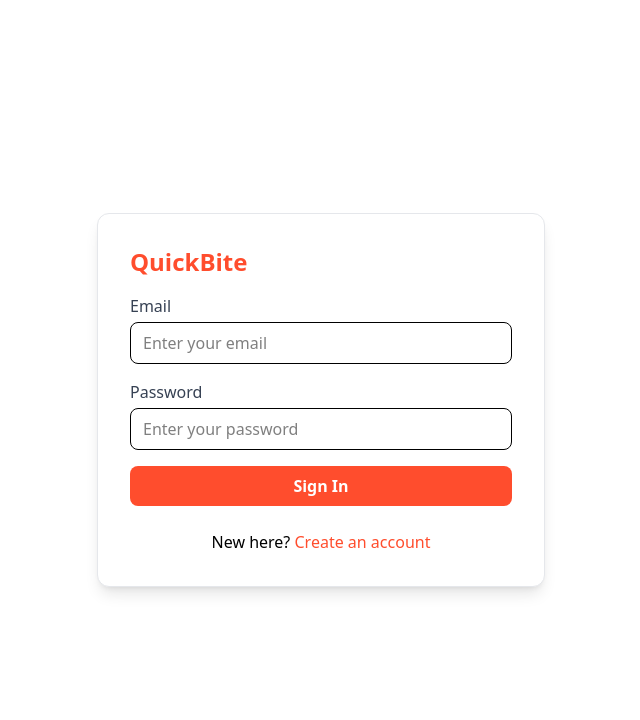
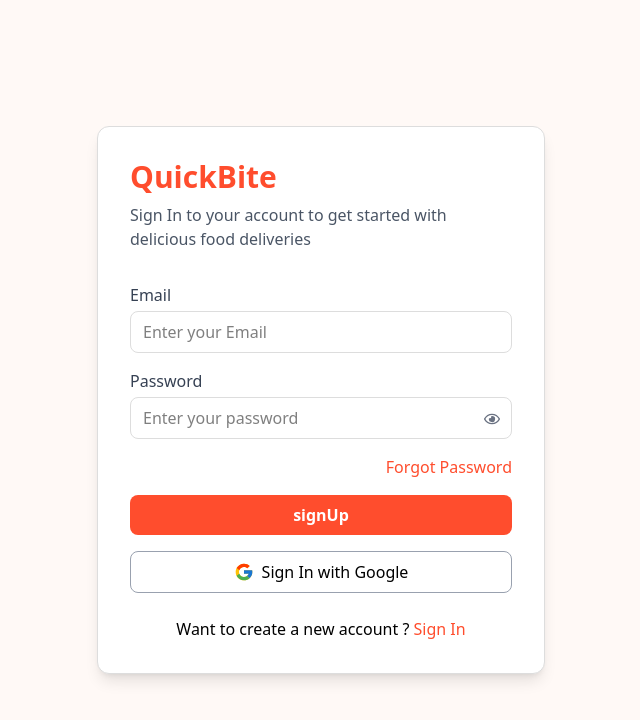
Before and after one commit to SaurabhTomer/QuickBite, a React (Vite) app in the folder frontend/: page /signin in a window 1280 px wide. Shown: the top 720 px of the page, without its empty margins (319-959 px from the left). Built offline with nearby package versions, Linux system fonts and the light colour scheme.

Commit message:
feat: Enhance SignIn component with password visibility toggle and Google sign-in option

```diff
--- a/frontend/src/pages/SignIn.jsx
+++ b/frontend/src/pages/SignIn.jsx
@@ -1,84 +1,140 @@
-import React, { useState } from 'react'
-import axios from 'axios'
-import { serverUrl } from '../config.js'
-import { useNavigate } from 'react-router-dom'
+import React from "react";
+import { useState } from "react";
+import { FaRegEye } from "react-icons/fa";
+import { FaRegEyeSlash } from "react-icons/fa";
+import { FcGoogle } from "react-icons/fc";
+import { useNavigate } from "react-router-dom";
+import axios from "axios";
+import { serverUrl } from "../config.js";
 
-const SignIn = () => {
-  const navigate = useNavigate()
-  const [email, setEmail] = useState('')
-  const [password, setPassword] = useState('')
-  const [loading, setLoading] = useState(false)
-  const [error, setError] = useState('')
+function SignIn() {
+  const primaryColor = "#ff4d2d";
+  const hoverColor = "#e64323";
+  const bgColor = "#fff9f6";
+  const borderColor = "#ddd";
+
+  const [showPassword, setShowPassword] = useState(false);
+
+  const navigate = useNavigate();
+
+  const [email, setEmail] = useState("");
+  const [password, setPassword] = useState("");
 
   const handleSignIn = async () => {
-    setError('')
-    setLoading(true)
     try {
-      const res = await axios.post(
+      const result = await axios.post(
         `${serverUrl}/api/auth/signin`,
-        { email, password },
+        {
+          email,
+          password,
+        },
         { withCredentials: true }
-      )
-      console.log('Sign in success:', res.data)
-      // Navigate to a protected/home page if you have one
-      navigate('/signup')
-    } catch (err) {
-      console.error('Sign in error:', err?.response?.data || err.message)
-      setError(
-        typeof err?.response?.data === 'string'
-          ? err.response.data
-          : err?.response?.data?.message || 'Failed to sign in'
-      )
-    } finally {
-      setLoading(false)
+      );
+      console.log(result);
+    } catch (error) {
+      console.log(error);
     }
-  }
+  };
 
   return (
-    <div className="min-h-screen w-full flex items-center justify-center p-4">
-      <div className="bg-white rounded-xl shadow-lg w-full max-w-md p-8 border border-gray-200">
-        <h1 className="text-2xl font-bold mb-4 text-[#ff4d2d]">QuickBite</h1>
+    <div
+      className="min-h-screen w-full flex items-center justify-center p-4"
+      style={{ backgroundColor: bgColor }}
+    >
+      <div
+        className={`bg-white rounded-xl shadow-lg w-full max-w-md p-8 border-[1px] `}
+        style={{
+          border: `1px solid ${borderColor}`,
+        }}
+      >
+        <h1
+          className={`text-3xl font-bold mb-2 `}
+          style={{ color: primaryColor }}
+        >
+          QuickBite
+        </h1>
+        <p className="text-gray-600 mb-8">
+          {" "}
+          Sign In to your account to get started with delicious food deliveries
+        </p>
+
+        {/* email */}
 
         <div className="mb-4">
-          <label className="block text-gray-700 font-medium mb-1">Email</label>
+          <label
+            htmlFor="email"
+            className="block text-gray-700 font-medium mb-1"
+          >
+            Email
+          </label>
           <input
             type="email"
-            className="w-full border rounded-lg px-3 py-2 focus:outline-none"
-            placeholder="Enter your email"
+            className="w-full border rounded-lg px-3 py-2 focus:outline-none "
+            placeholder="Enter your Email"
+            style={{ border: `1px solid ${borderColor}` }}
+            onChange={(e) => setEmail(e.target.value)}
             value={email}
-            onChange={(e) => setEmail(e.target.value)}
           />
         </div>
 
+        {/* password*/}
+
         <div className="mb-4">
-          <label className="block text-gray-700 font-medium mb-1">Password</label>
-          <input
-            type="password"
-            className="w-full border rounded-lg px-3 py-2 focus:outline-none"
-            placeholder="Enter your password"
-            value={password}
-            onChange={(e) => setPassword(e.target.value)}
-          />
+          <label
+            htmlFor="password"
+            className="block text-gray-700 font-medium mb-1"
+          >
+            Password
+          </label>
+          <div className="relative">
+            <input
+              type={`${showPassword ? "text" : "password"}`}
+              className="w-full border rounded-lg px-3 py-2 focus:outline-none pr-10"
+              placeholder="Enter your password"
+              style={{ border: `1px solid ${borderColor}` }}
+              onChange={(e) => setPassword(e.target.value)}
+              value={password}
+            />
+
+            <button
+              className="absolute right-3 cursor-pointer top-[14px] text-gray-500"
+              onClick={() => setShowPassword((prev) => !prev)}
+            >
+              {!showPassword ? <FaRegEye /> : <FaRegEyeSlash />}
+            </button>
+          </div>
         </div>
 
-        {error && (
-          <p className="text-red-500 text-sm mb-3">{error}</p>
-        )}
+        <div className="text-right mb-4 text-[#ff4d2d] "
+        onClick={() => navigate('forgot-password')}>
+          Forgot Password
+        </div>
 
         <button
-          className="w-full font-semibold py-2 rounded-lg transition duration-200 bg-[#ff4d2d] text-white hover:bg-[#e64323] cursor-pointer disabled:opacity-60"
+          className={`w-full font-semibold py-2 rounded-lg transition duration-200 bg-[#ff4d2d] text-white hover:bg-[#e64323] cursor-pointer`}
           onClick={handleSignIn}
-          disabled={loading}
         >
-          {loading ? 'Signing in...' : 'Sign In'}
+          signUp
         </button>
+        {/* {err && <p className="text-red-500 text-center my-[10px]">*{err}</p>} */}
 
-        <p className="text-center mt-6 cursor-pointer" onClick={() => navigate('/signup')}>
-          New here? <span className="text-[#ff4d2d]">Create an account</span>
+        <button
+          className="w-full mt-4 flex items-center justify-center gap-2 border rounded-lg px-4 py-2 transition cursor-pointer duration-200 border-gray-400 hover:bg-gray-100"
+          //   onClick={handleGoogleAuth}
+        >
+          <FcGoogle size={20} />
+          <span>Sign In with Google</span>
+        </button>
+        <p
+          className="text-center mt-6 cursor-pointer"
+          onClick={() => navigate("/signup")}
+        >
+          Want to create a new account ?{" "}
+          <span className="text-[#ff4d2d]">Sign In</span>
         </p>
       </div>
     </div>
-  )
+  );
 }
 
-export default SignIn
+export default SignIn;
```
